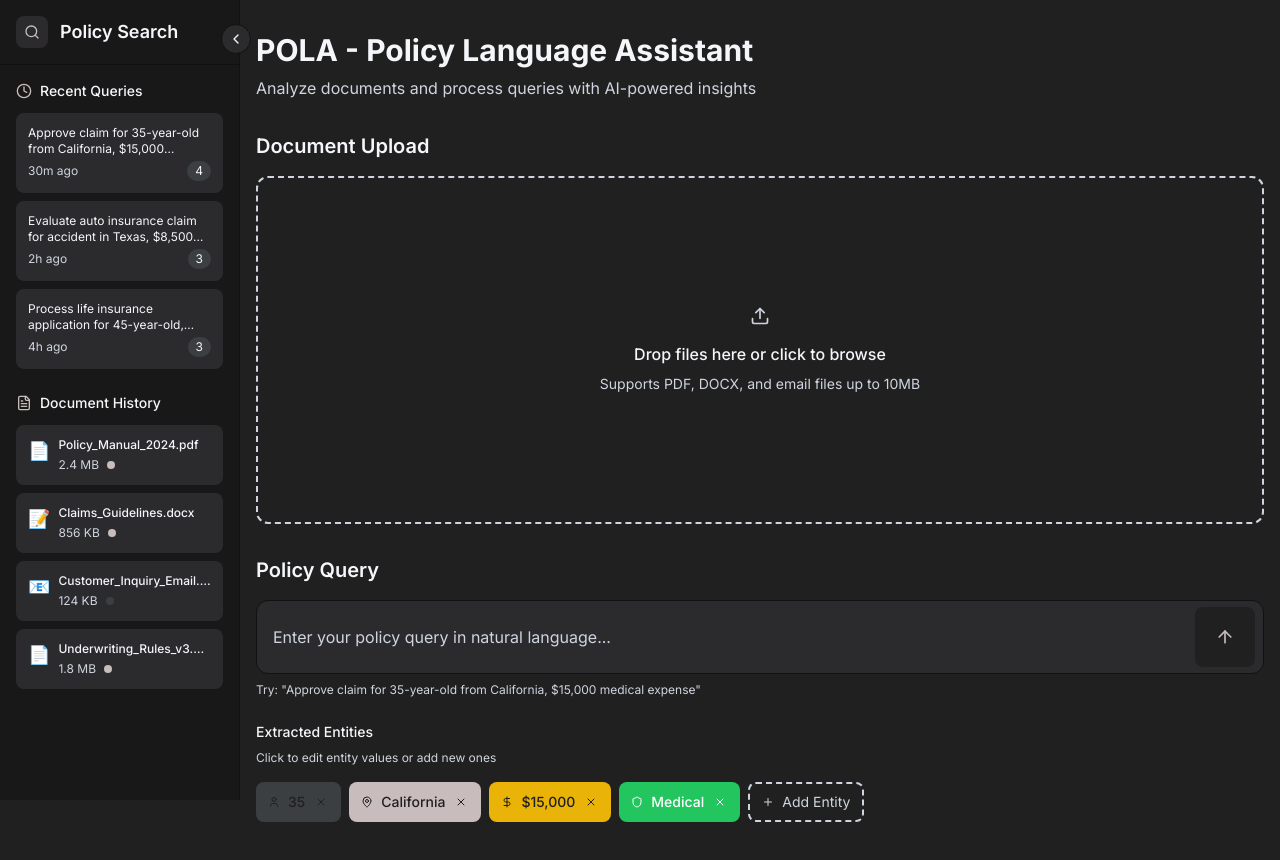
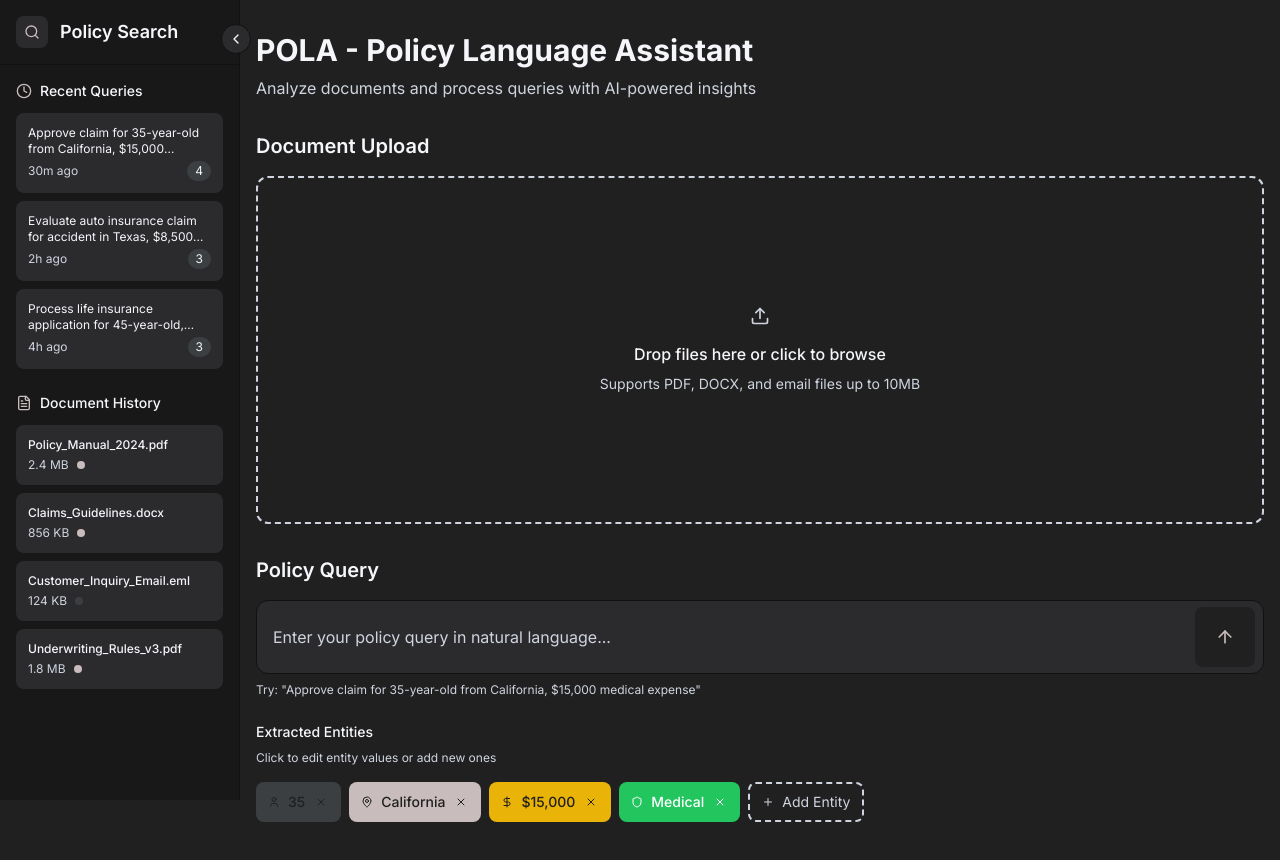
Before and after one commit to prasanna-ezhilmurugan/Pola, a Next.js app in the folder frontend/: page / in a window 1280 px wide. Shown: the top 860 px of the page. Built offline with nearby package versions, Linux system fonts and the light colour scheme.

Commit message:
fix: icons and layout

```diff
--- a/frontend/app/layout.tsx
+++ b/frontend/app/layout.tsx
@@ -5,8 +5,8 @@ import { Inter } from 'next/font/google';
 const inter = Inter({ subsets: ['latin'] });
 
 export const metadata: Metadata = {
-  title: 'Policy Retrieval System',
-  description: 'Comprehensive policy document analysis and retrieval interface',
+  title: 'Poliy Language Assistant',
+  description: 'Comprehensive  document analysis and retrieval interface',
 };
 
 export default function RootLayout({
--- a/frontend/components/layout/Sidebar.tsx
+++ b/frontend/components/layout/Sidebar.tsx
@@ -38,19 +38,6 @@ export default function Sidebar({ className }: SidebarProps) {
       return `${Math.floor(diffInMinutes / 60)}h ago`;
     } else {
       return `${Math.floor(diffInMinutes / 1440)}d ago`;
-    }
-  };
-
-  const getFileIcon = (type: DocumentHistoryItem['type']) => {
-    switch (type) {
-      case 'pdf':
-        return '📄';
-      case 'docx':
-        return '📝';
-      case 'email':
-        return '📧';
-      default:
-        return '📄';
     }
   };
 
@@ -153,9 +140,7 @@ export default function Sidebar({ className }: SidebarProps) {
                     aria-label={`Document: ${doc.name}`}
                   >
                     <div className="flex items-start gap-2">
-                      <span className="text-lg" role="img" aria-label={`${doc.type} file`}>
-                        {getFileIcon(doc.type)}
-                      </span>
+
                       <div className="flex-1 min-w-0">
                         <p className="text-policy-text text-xs font-medium truncate">
                           {doc.name}
```
